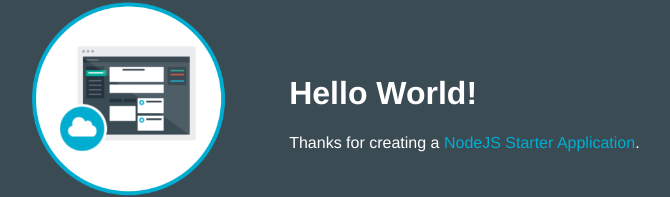
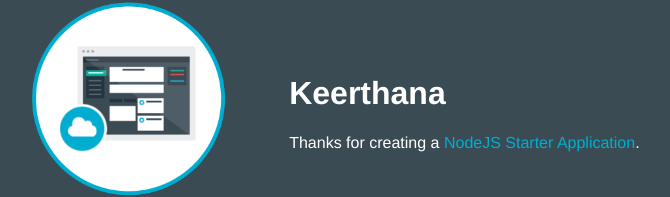
Before and after one commit to KeerthanaGaneshIBM/Womencancode, a website: page public/index.html in a window 1280 px wide. Shown: the part 157-354 px from the top of the page, without its empty margins (253-923 px from the left). Drawn offline with Linux system fonts and the light colour scheme.

Commit message:
Update index

```diff
--- a/public/index.html
+++ b/public/index.html
@@ -16,7 +16,7 @@
           <img class = "newappIcon" src="images/newapp-icon.png">
         </td>
         <td>
-          <h1 id="message">Hello World!</h1>
+          <h1 id="message">Keerthana</h1>
           <p class='description'></p> Thanks for creating a <span class = "blue">NodeJS Starter Application</span>.
         </td>
       </tr>
```
